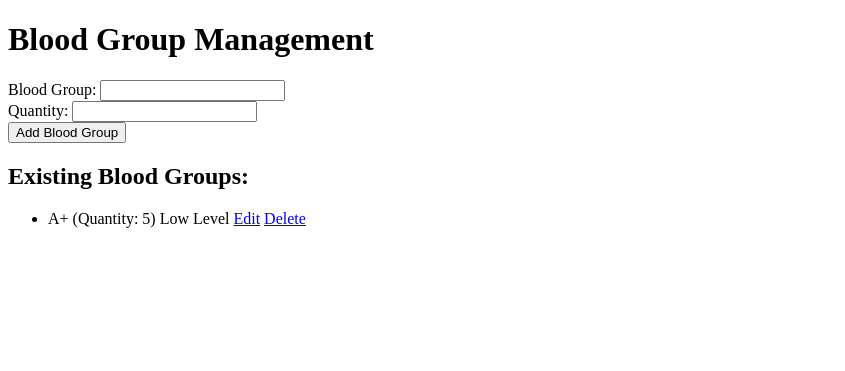
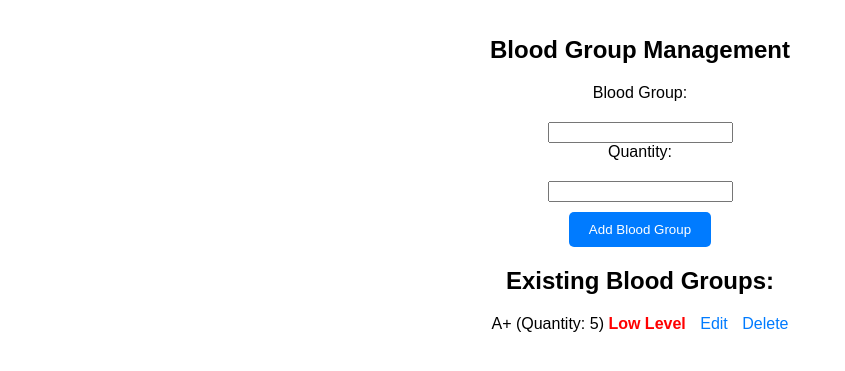
Before and after one commit to Mats100/bdms, a Flask app: page /bloodgroup in a window 1280 px wide. Shown: the top 371 px of the page, without its empty margins (0-845 px from the left). Run offline with Flask 3, Linux system fonts and the light colour scheme.

Commit message:
added more function

```diff
--- a/blood_donor_app2/blood_donor_app/app/templates/base.html
+++ b/blood_donor_app2/blood_donor_app/app/templates/base.html
@@ -35,7 +35,7 @@
             color: #fff;
             border-radius: 25%;
             padding: 20px;
-            font-size: 20px;
+            font-size: 15px;
             margin-bottom: 10px;
         }
 
@@ -124,7 +124,7 @@
                     <i class="fas fa-file-medical"></i>
                 </div>
                 <div class="dashboard-item-details">
-                    <h3>Manage Blood Group</h3>
+                    <h3>Blood Group</h3>
                 </div>
             </a>
         </div>
--- a/blood_donor_app2/blood_donor_app/app/templates/donor/bloodgroup.html
+++ b/blood_donor_app2/blood_donor_app/app/templates/donor/bloodgroup.html
@@ -4,6 +4,59 @@
 <html>
 <head>
     <title>Blood Group Management</title>
+    <style>
+        body {
+            font-family: Arial, sans-serif;
+            margin: 0;
+            padding: 20px;
+            text-align: center;
+        }
+
+        h1 {
+            font-size: 24px;
+            margin-bottom: 20px;
+        }
+
+        form {
+            margin-bottom: 20px;
+        }
+
+        label {
+            display: block;
+            margin-bottom: 20px;
+        }
+
+        input[type="submit"] {
+            padding: 10px 20px;
+            background-color: #007bff;
+            margin-top: 10px;
+            color: #fff;
+            border: none;
+            border-radius: 5px;
+            cursor: pointer;
+        }
+
+        ul {
+            list-style-type: none;
+            padding: 0;
+        }
+
+        li {
+            margin-bottom: 10px;
+        }
+
+        .low-level {
+            color: red;
+            font-weight: bold;
+        }
+
+        .edit-link,
+        .delete-link {
+            margin-left: 10px;
+            color: #007bff;
+            text-decoration: none;
+        }
+    </style>
 </head>
 <body>
     <h1>Blood Group Management</h1>
@@ -29,8 +82,8 @@
             {% if blood_group.quantity <= LOW_BLOOD_GROUP_THRESHOLD %}
                 <span class="low-level">Low Level</span>
             {% endif %}
-            <a href="{{ url_for('main.edit_blood_group', blood_group_id=blood_group.id) }}">Edit</a>
-            <a href="{{ url_for('main.delete_blood_group', blood_group_id=blood_group.id) }}">Delete</a>
+            <a class="edit-link" href="{{ url_for('main.edit_blood_group', blood_group_id=blood_group.id) }}">Edit</a>
+            <a class="delete-link" href="{{ url_for('main.delete_blood_group', blood_group_id=blood_group.id) }}">Delete</a>
         </li>
         {% endfor %}
     </ul>
```
Also changed, not shown: blood_donor_app2/blood_donor_app/instance/blood_donor.db (added).
